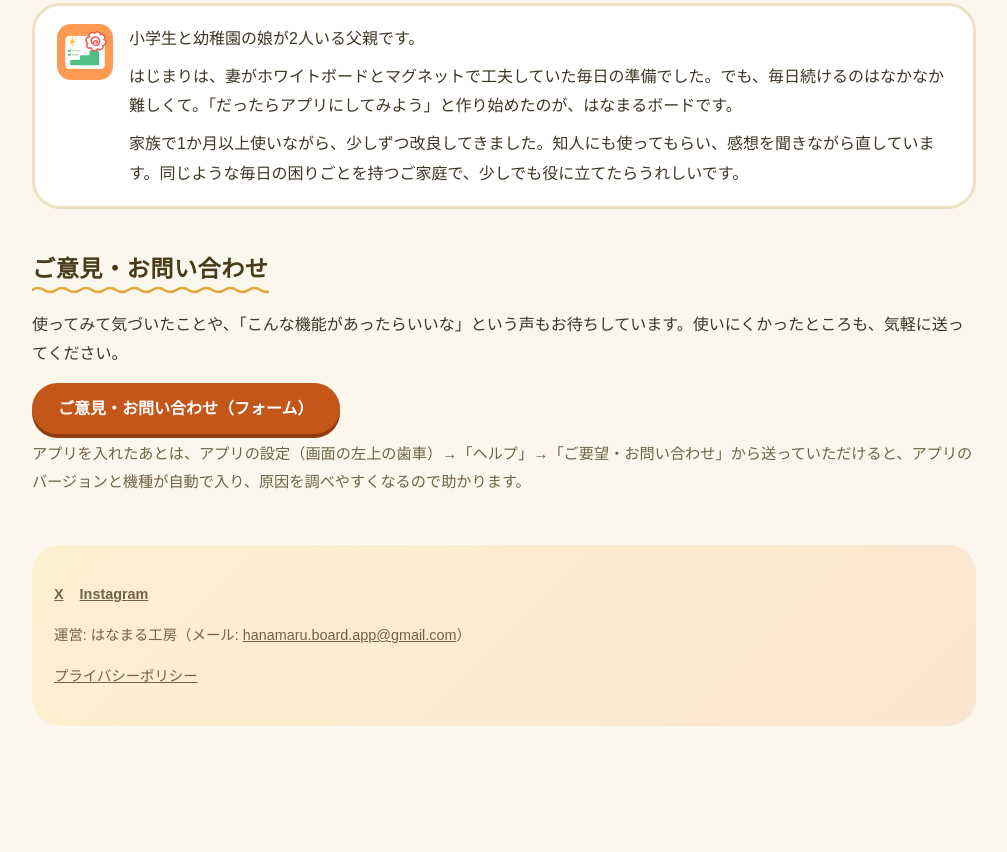
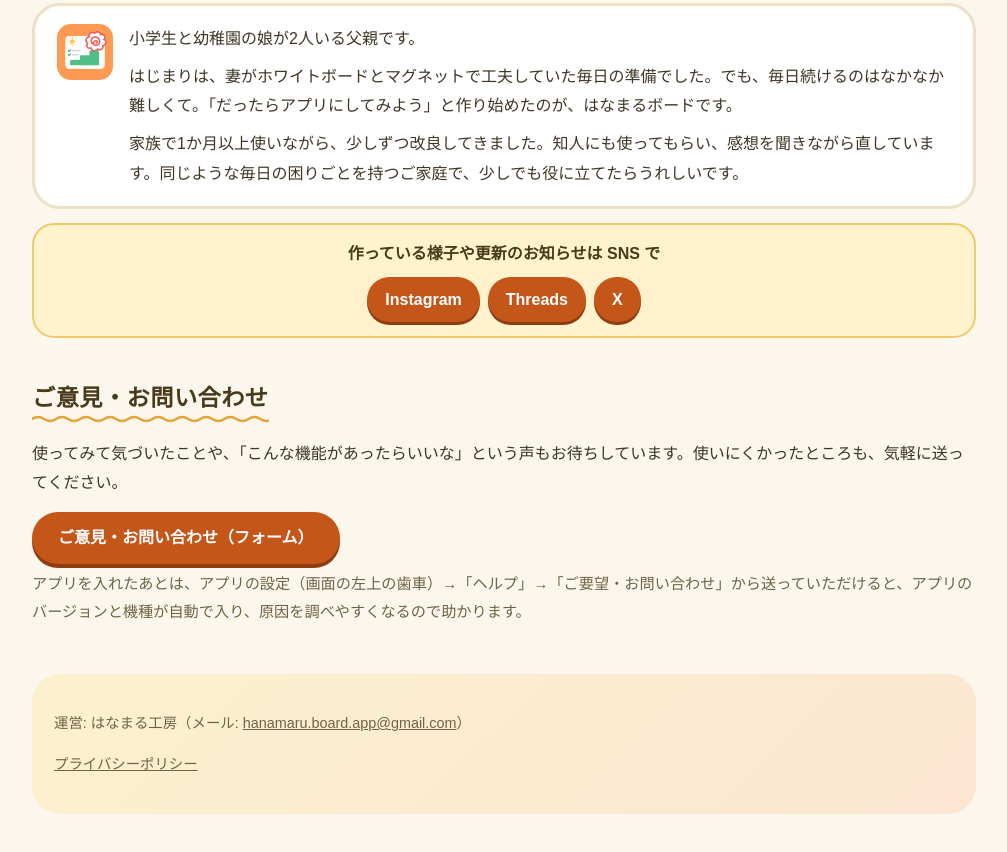
Before and after one commit to hanamarukobo/hanamarukobo.github.io, a plain HTML site: page index.html in a window 1280 px wide. Shown: the part 4595-5447 px from the top of the page, without its empty margins (136-1143 px from the left). Before the commit the page ends 5377 px from the top, so only its background shows below. Drawn offline with Linux system fonts and the light colour scheme; a web font is replaced by a local one.

Commit message:
トップの はなまる工房について の下に SNS の欄（Instagram・Threads・X の色つきのボタン）。フッターの SNS の行は外す

```diff
--- a/index.html
+++ b/index.html
@@ -146,7 +146,12 @@ footer{background:linear-gradient(135deg,#fdf0cf,#fce6d2)}
 .about p{margin:0 0 8px}
 .about p:last-child{margin-bottom:0}
 .contact p{margin:6px 0}
-.sns a{margin-right:16px;font-weight:700}
+.follow{margin:14px 0 0;padding:14px 18px;border-radius:22px;background:var(--c1);border:2px solid var(--c1b);text-align:center}
+.follow p{margin:0 0 8px;font-weight:700;color:var(--ink)}
+.follow-links{display:flex;flex-wrap:wrap;justify-content:center;gap:8px}
+.follow p span{display:inline-block}
+.follow-links a{display:inline-block;padding:8px 18px;border-radius:999px;background:var(--btn);color:#fff;font-weight:700;text-decoration:none;box-shadow:0 3px 0 var(--btn-s)}
+.follow-links a:active{transform:translateY(2px);box-shadow:0 1px 0 var(--btn-s)}
 @media(max-width:700px){
  .feat{grid-template-columns:1fr;gap:12px}
  .feat:nth-child(even) figure{order:0}
@@ -313,6 +318,10 @@ footer{background:linear-gradient(135deg,#fdf0cf,#fce6d2)}
       <p>家族で1か月以上使いながら、少しずつ改良してきました。知人にも使ってもらい、感想を聞きながら直しています。同じような毎日の困りごとを持つご家庭で、少しでも役に立てたらうれしいです。</p>
     </div>
   </section>
+  <section class="follow">
+    <p><span>作っている様子や</span><span>更新のお知らせは SNS で</span></p>
+    <div class="follow-links"><a href="https://www.instagram.com/hanamaru.kobo/">Instagram</a><a href="https://www.threads.com/@hanamaru.kobo">Threads</a><a href="https://x.com/hanamarukobo">X</a></div>
+  </section>
 
   <h2 class="sec">ご意見・お問い合わせ</h2>
   <section class="contact">
@@ -322,7 +331,6 @@ footer{background:linear-gradient(135deg,#fdf0cf,#fce6d2)}
   </section>
 
   <footer>
-    <p class="sns"><a href="https://x.com/hanamarukobo">X</a><a href="https://www.instagram.com/hanamaru.kobo/">Instagram</a></p>
     <p>運営: はなまる工房（メール: <a href="mailto:hanamaru.board.app@gmail.com">hanamaru.board.app@gmail.com</a>）</p>
     <p><a href="privacy.html">プライバシーポリシー</a></p>
   </footer>
```
